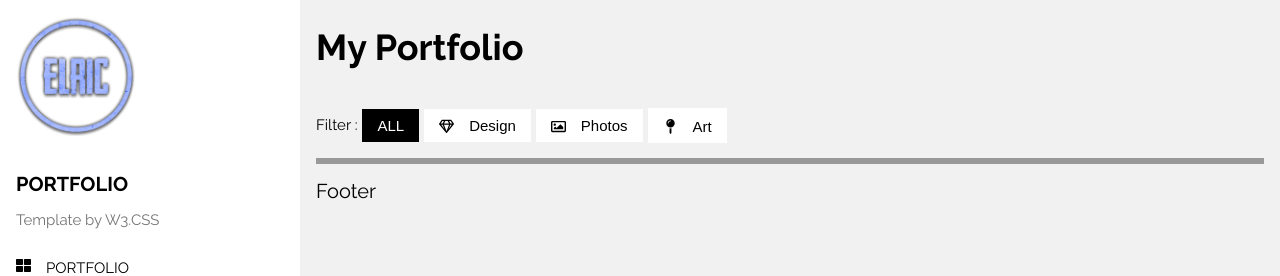
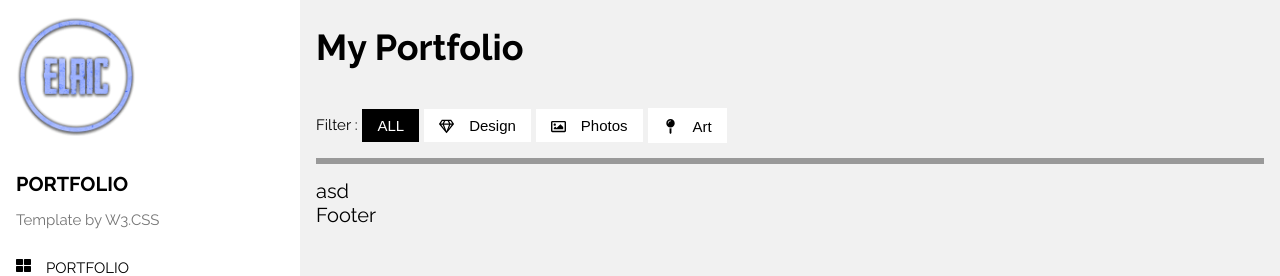
Before and after one commit to Kim-TaeGwan/blog-past-version, a React app: page / in a window 1280 px wide. Shown: the top 276 px of the page. Built offline with nearby package versions, Linux system fonts and the light colour scheme.

Commit message:
Add portfolio

```diff
--- /dev/null
+++ b/src/components/MainPageComponent/PortfolioList/index.js
@@ -0,0 +1,7 @@
+import React from 'react';
+
+const PortfolioList = () => {
+	return <div className="portfolio_list">asd</div>;
+};
+
+export default PortfolioList;
--- a/src/containers/MainPageContainer.js
+++ b/src/containers/MainPageContainer.js
@@ -4,6 +4,7 @@ import Layout from 'layout/Layout';
 import SideMenu from 'layout/SideMenu';
 import Footer from 'layout/Footer';
 import Header from '../layout/Header';
+import PortfolioList from '../components/MainPageComponent/PortfolioList';
 
 const MainPageContainer = () => {
 	return (
@@ -11,6 +12,7 @@ const MainPageContainer = () => {
 			<SideMenu />
 			<MainPageComponent>
 				<Header />
+				<PortfolioList />
 				<Footer />
 			</MainPageComponent>
 		</Layout>
--- a/src/style/common.css
+++ b/src/style/common.css
@@ -7,3 +7,5 @@
 .v_md {
 	vertical-align: middle;
 }
+
+/* Portfolio */
--- a/src/style/mainpage.css
+++ b/src/style/mainpage.css
@@ -1,3 +1,4 @@
+/* MainPageComponent */
 .mainpage_wrapper {
 	/* width: 100%; */
 	height: 100vh;
@@ -5,3 +6,5 @@
 	vertical-align: top;
 	margin-left: 300px;
 }
+
+/* PortfolioList */
```
Also changed, not shown: src/components/common/Porifolio.js (added, +7 -0 lines).
